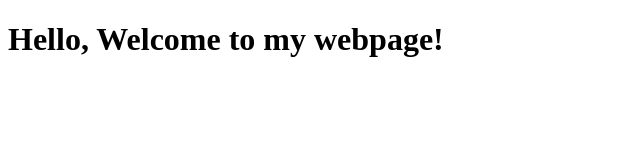
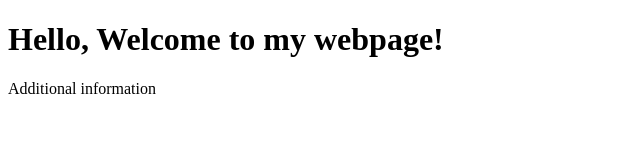
Before and after one commit to Amutha1502/GitTest, a plain HTML site: page hello.html in a window 1280 px wide. Shown: the whole page, without its empty margins (0-640 px from the left). Drawn offline with Linux system fonts and the light colour scheme.

Commit message:
additional inform

```diff
--- a/hello.html
+++ b/hello.html
@@ -6,5 +6,6 @@
 </head>
 <body>
 	<h1>Hello, Welcome to my webpage!</h1>
+	<p>Additional information</p>
 </body>
 </html>
```
